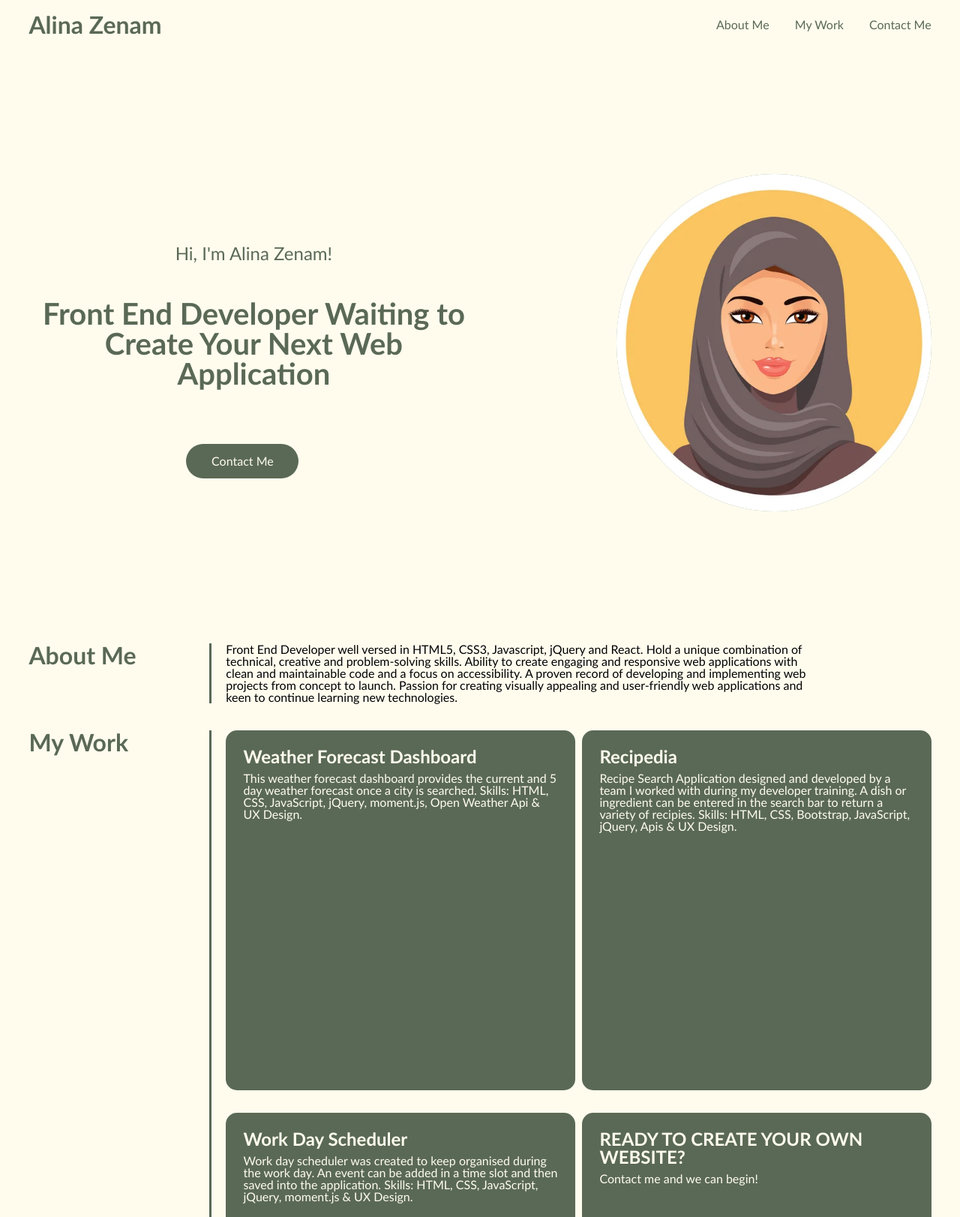
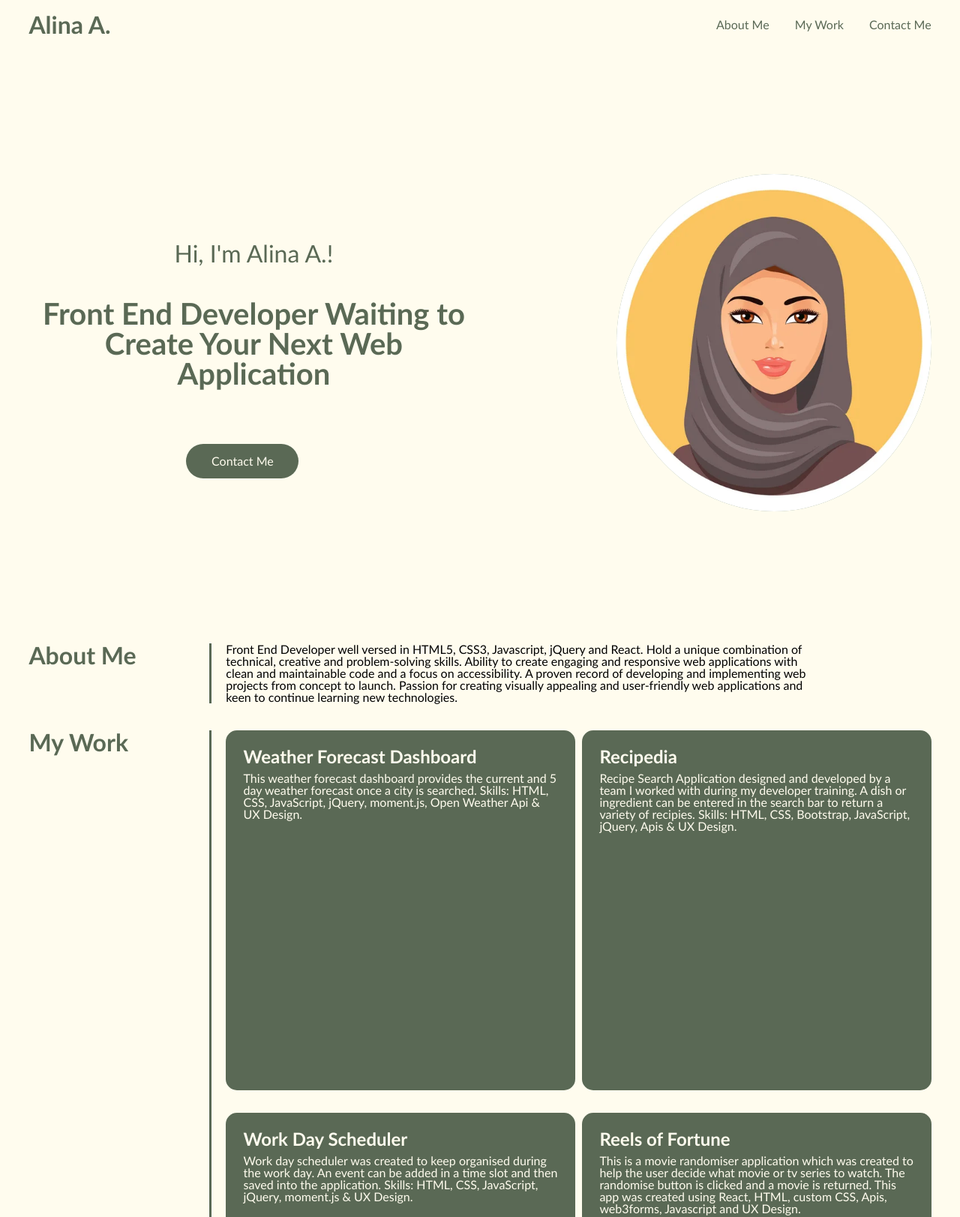
Before and after one commit to al946x/my_portfolio, a plain HTML site: page index.html in a window 1280 px wide. Shown: the top 1623 px of the page at 75% size. Drawn offline with Linux system fonts and the light colour scheme.

Commit message:
projects added

```diff
--- a/assets/css/style.css
+++ b/assets/css/style.css
@@ -81,7 +81,7 @@ header nav a:last-child {
 }
 
 .hero-banner div p {
-  font-size: 1.5rem;
+  font-size: 2rem;
   text-align: center;
   color: #5A6955;
 }
--- a/index.html
+++ b/index.html
@@ -5,7 +5,7 @@
   <meta charset="UTF-8">
   <meta name="viewport" content="width=device-width, initial-scale=1.0">
   <meta http-equiv="X-UA-Compatible" content="ie=edge">
-  <title>Alina Zenam | Front End Developer</title>
+  <title>Alina A. | Front End Developer</title>
   <link rel="icon" href="assets/images/Avatar.jpg" type="image/x-icon">
   <link rel="stylesheet" href="assets/css/style.css" />
 </head>
@@ -14,7 +14,7 @@
 <body>
   <!-- main logo / nav -->
   <header>
-    <a href="#home"><h1>Alina Zenam</h1></a>
+    <a href="#home"><h1>Alina A.</h1></a>
     <nav>
     <a href="#about">About Me</a>
     <a href="#work">My Work</a>
@@ -26,7 +26,7 @@
   <!-- hero banner -->
   <section class="hero-banner" id="home">
     <div>
-      <p>Hi, I'm Alina Zenam!</p>
+      <p>Hi, I'm Alina A.!</p>
        <h2> Front End Developer Waiting to Create Your Next Web Application </h2>
       <a href="#contact">Contact Me</a>
     </div>
@@ -70,10 +70,10 @@
             Skills: HTML, CSS, JavaScript, jQuery, moment.js & UX Design. </p>
         </a>
       </div>
-      <div class="contactme">
-        <a href="mailto:alina.zenam@hotmail.com" target="_blank">
-          <h3> READY TO CREATE YOUR OWN WEBSITE?</h3>
-          <p> Contact me and we can begin! </p>
+      <div class="reels">
+        <a href="https://reelsoffortune.netlify.app/" target="_blank">
+          <h3> Reels of Fortune</h3>
+          <p> This is a movie randomiser application which was created to help the user decide what movie or tv series to watch. The randomise button is clicked and a movie is returned. This app was created using React, HTML, custom CSS, Apis, web3forms, Javascript and UX Design.</p>
         </a>
       </div>
       </section>
```
Also changed, not shown: assets/images/screenshot.png, 1 other file.
